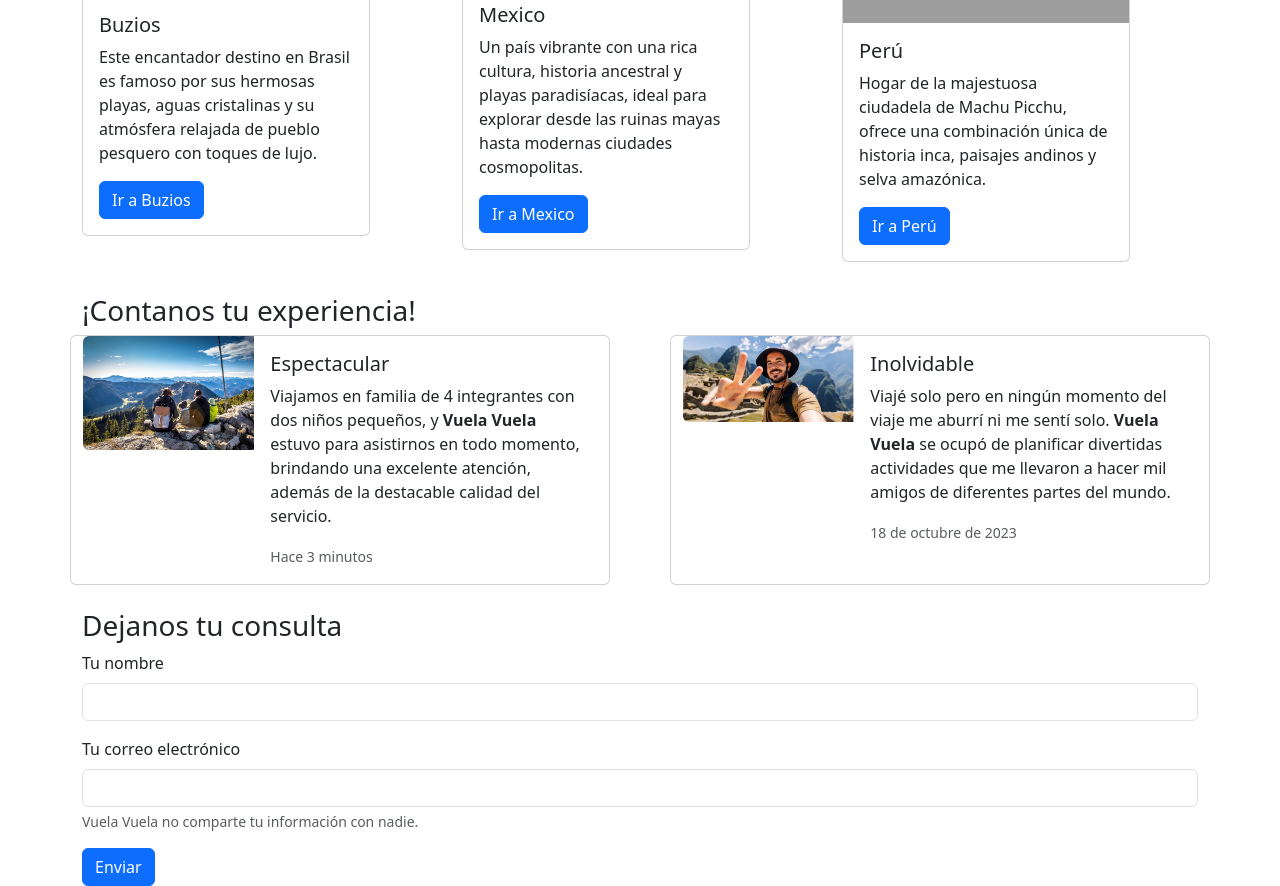
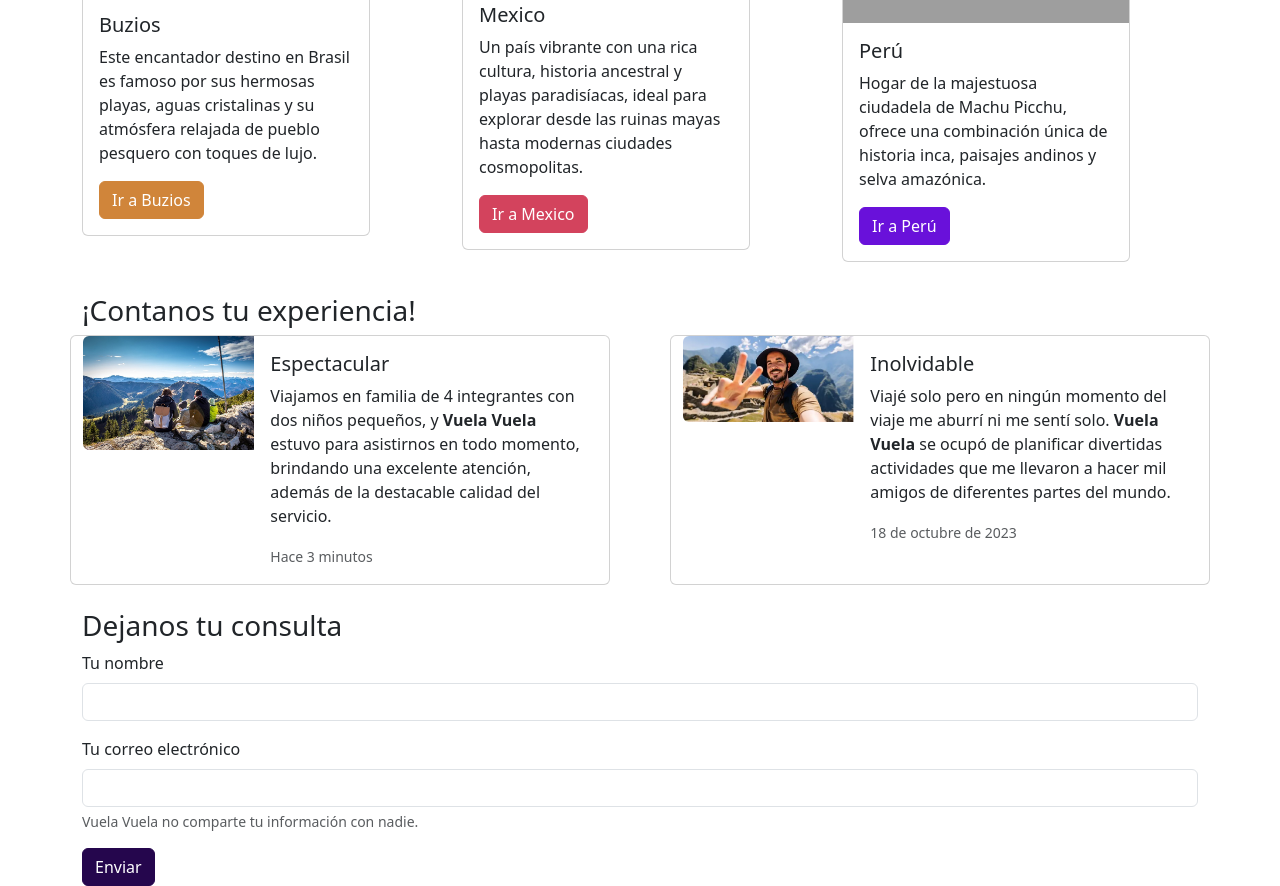
Before and after one commit to m0nt4ld0/front-tt-2C2024, a plain HTML site: page index.html in a window 1280 px wide. Shown: the part 977-1863 px from the top of the page. Drawn offline with nearby package versions, Linux system fonts and the light colour scheme; grey boxes are pictures that could not be loaded.

Commit message:
Add paleta de colores

```diff
--- a/index.html
+++ b/index.html
@@ -73,7 +73,7 @@
                             <div class="card-body">
                                 <h5 class="card-title">Buzios</h5>
                                 <p class="card-text">Este encantador destino en Brasil es famoso por sus hermosas playas, aguas cristalinas y su atmósfera relajada de pueblo pesquero con toques de lujo.</p>
-                                <a href="#" class="btn btn-primary">Ir a Buzios</a>
+                                <a href="#" class="btn btn-warning">Ir a Buzios</a>
                             </div>
                         </div>
                     </div>
@@ -84,18 +84,18 @@
                             <div class="card-body">
                                 <h5 class="card-title">Mexico</h5>
                                 <p class="card-text">Un país vibrante con una rica cultura, historia ancestral y playas paradisíacas, ideal para explorar desde las ruinas mayas hasta modernas ciudades cosmopolitas.</p>
-                                <a href="#" class="btn btn-primary">Ir a Mexico</a>
+                                <a href="#" class="btn btn-info">Ir a Mexico</a>
                             </div>
                         </div>
                     </div>
                     <!-- Perú -->
                     <div class="col-sm-4 mb-2 mb-sm-0">
                         <div class="card" style="width: 18rem;">
-                            <img src="./imgs/destinations/MachuPicchu.jpg" class="card-img-top" alt="...">
+                            <img src="./imgs/destinations/MachuPicchu.jpg" class="card-img-top" alt="Viajá con nosotros a Perú">
                             <div class="card-body">
                                 <h5 class="card-title">Perú</h5>
                                 <p class="card-text">Hogar de la majestuosa ciudadela de Machu Picchu, ofrece una combinación única de historia inca, paisajes andinos y selva amazónica.</p>
-                                <a href="#" class="btn btn-primary">Ir a Perú</a>
+                                <a href="#" class="btn btn-secondary">Ir a Perú</a>
                             </div>
                         </div>
                     </div>
@@ -122,7 +122,8 @@
                             <div class="card-body">
                             <h5 class="card-title">Espectacular</h5>
                             <p class="card-text">Viajamos en familia de 4 integrantes con dos niños pequeños, y <b>Vuela Vuela</b> estuvo para asistirnos en todo momento, brindando una excelente atención, además de la destacable calidad del servicio.</p>
-                            <p class="card-text"><small class="text-body-secondary">Hace 3 minutos</small></p>
+                            <p class="card-text">
+                                <small class="text-body-secondary">Hace 3 minutos</small></p>
                             </div>
                         </div>
                     </div>
@@ -139,7 +140,9 @@
                             <div class="card-body">
                             <h5 class="card-title">Inolvidable</h5>
                             <p class="card-text">Viajé solo pero en ningún momento del viaje me aburrí ni me sentí solo. <b>Vuela Vuela</b> se ocupó de planificar divertidas actividades que me llevaron a hacer mil amigos de diferentes partes del mundo.</p>
-                            <p class="card-text"><small class="text-body-secondary">18 de octubre de 2023</small></p>
+                            <p class="card-text">
+                                    <small class="text-body-secondary">18 de octubre de 2023</small>
+                            </p>
                             </div>
                         </div>
                     </div>
--- a/styles.css
+++ b/styles.css
@@ -1,3 +1,13 @@
+:root {
+    --violeta-oscuro: #25064D;
+    --violeta-claro: #6911DA;
+    --rosado: #D3435D;
+    --amarillo: #D0853A;
+    --azul: #073ED1;
+}
+
+/* *** Carousel **** */
+
 .carouselContainer {
     position: absolute;
     top: 0;
@@ -17,6 +27,32 @@
     z-index: 2;
 }
 
+/* *** Otras secciones **** */
+
 .container-md {
     padding-top: 30%;
 }
+
+/* *** Botones **** */
+
+.btn-primary {
+    border-color: var(--violeta-oscuro);
+    background-color: var(--violeta-oscuro);
+}
+
+.btn-secondary {
+    border-color: var(--violeta-claro);
+    background-color: var(--violeta-claro);
+}
+
+.btn-info {
+    border-color: var(--rosado);
+    background-color: var(--rosado);
+    color:white;
+}
+
+.btn-warning {
+    border-color: var(--amarillo);
+    background-color: var(--amarillo);
+    color:white;
+}
```
Also changed, not shown: 1 other file.
